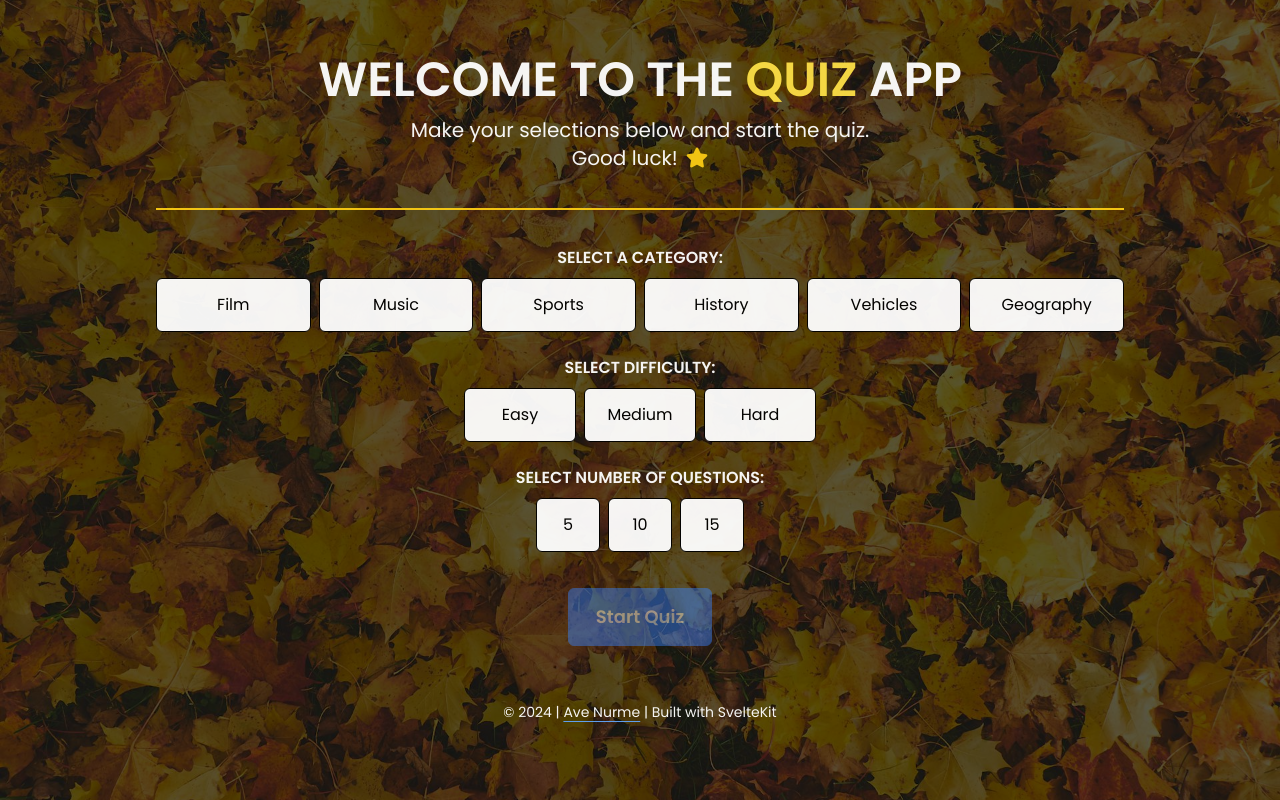
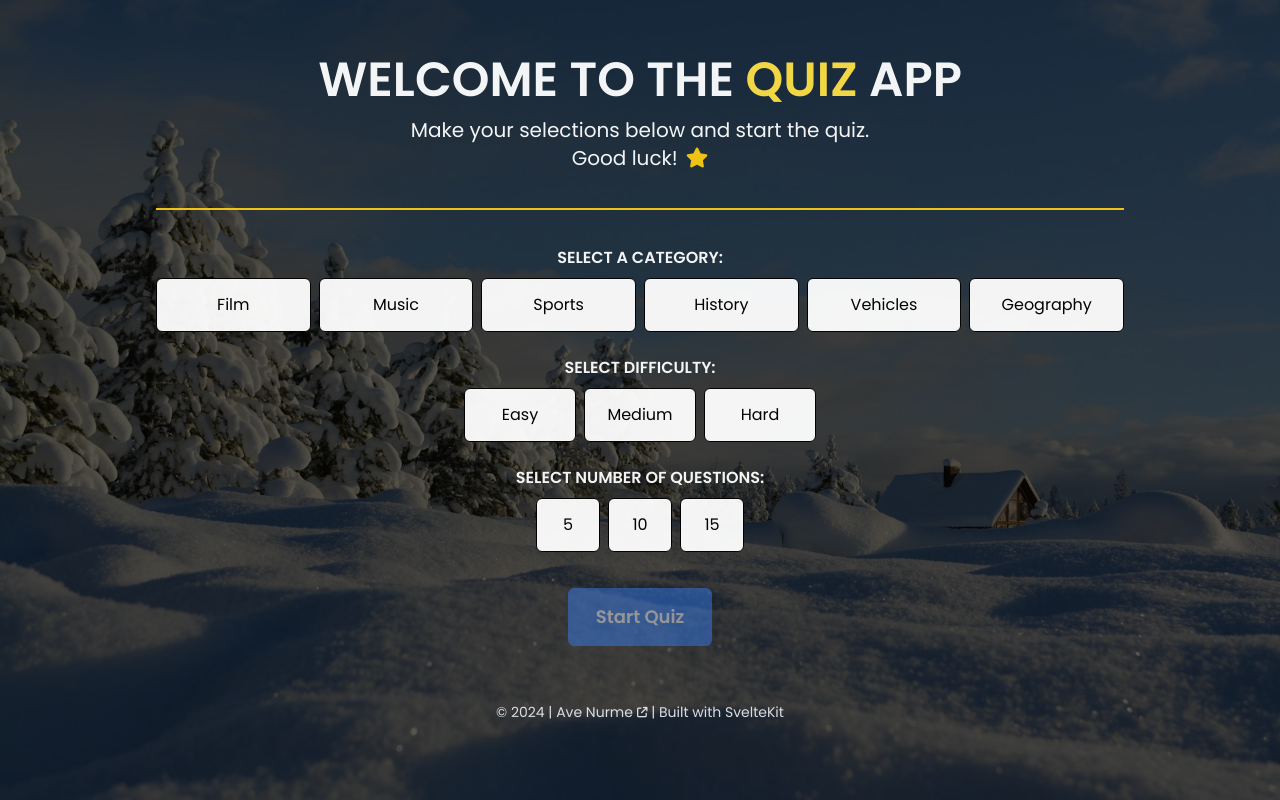
Before and after one commit to nurme-ave/svelte5-quiz-app, a SvelteKit app: page / in a window 1280 px wide. Built offline with nearby package versions, Linux system fonts and the light colour scheme.

Commit message:
Replace bkg image, change text color for the footer

```diff
--- a/src/routes/+layout.svelte
+++ b/src/routes/+layout.svelte
@@ -11,7 +11,7 @@
   let isInitialLoading = $state(true);
   let backgroundLoaded = $state(false);
 
-  const LANDING_BG = '/images/bkg_main.jpg';
+  const LANDING_BG = '/images/bkg_winter.jpg';
 
   // Combine default metadata with page-specific metadata, falling back to defaults if none provided
   const meta = $derived({
--- a/src/routes/+page.svelte
+++ b/src/routes/+page.svelte
@@ -216,13 +216,13 @@
   </div>
   <div class="mb-2 flex justify-center">
     <footer class="mt-auto pt-7">
-      <p class="text-center text-sm text-white">
+      <p class="text-center text-sm text-slate-200">
         &copy; {currentYear} |
         <a
           href="https://www.avenurme.dev"
           target="_blank"
-          class="underline decoration-blue-400 underline-offset-4 transition-colors duration-700 ease-in-out hover:text-blue-400"
-          >Ave Nurme</a
+          class="transition-colors duration-700 ease-in-out hover:text-blue-400"
+          >Ave Nurme<i class="fa-solid fa-arrow-up-right-from-square fa-xs ml-1"></i></a
         > | Built with SvelteKit
       </p>
     </footer>
```
Also changed, not shown: static/images/bkg_autumn.jpg (renamed from static/images/bkg_main.jpg), static/images/bkg_winter.jpg (added).
